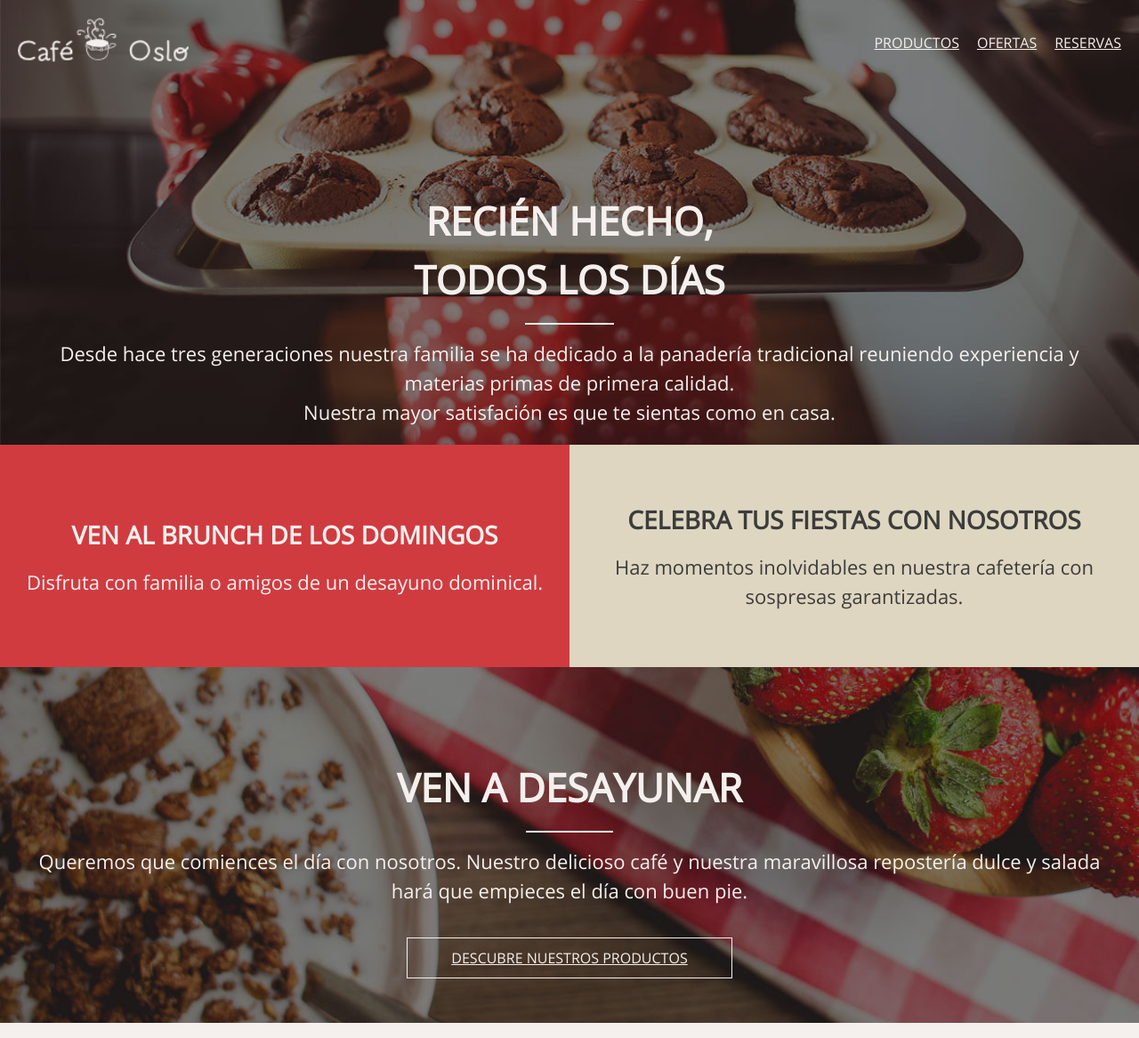
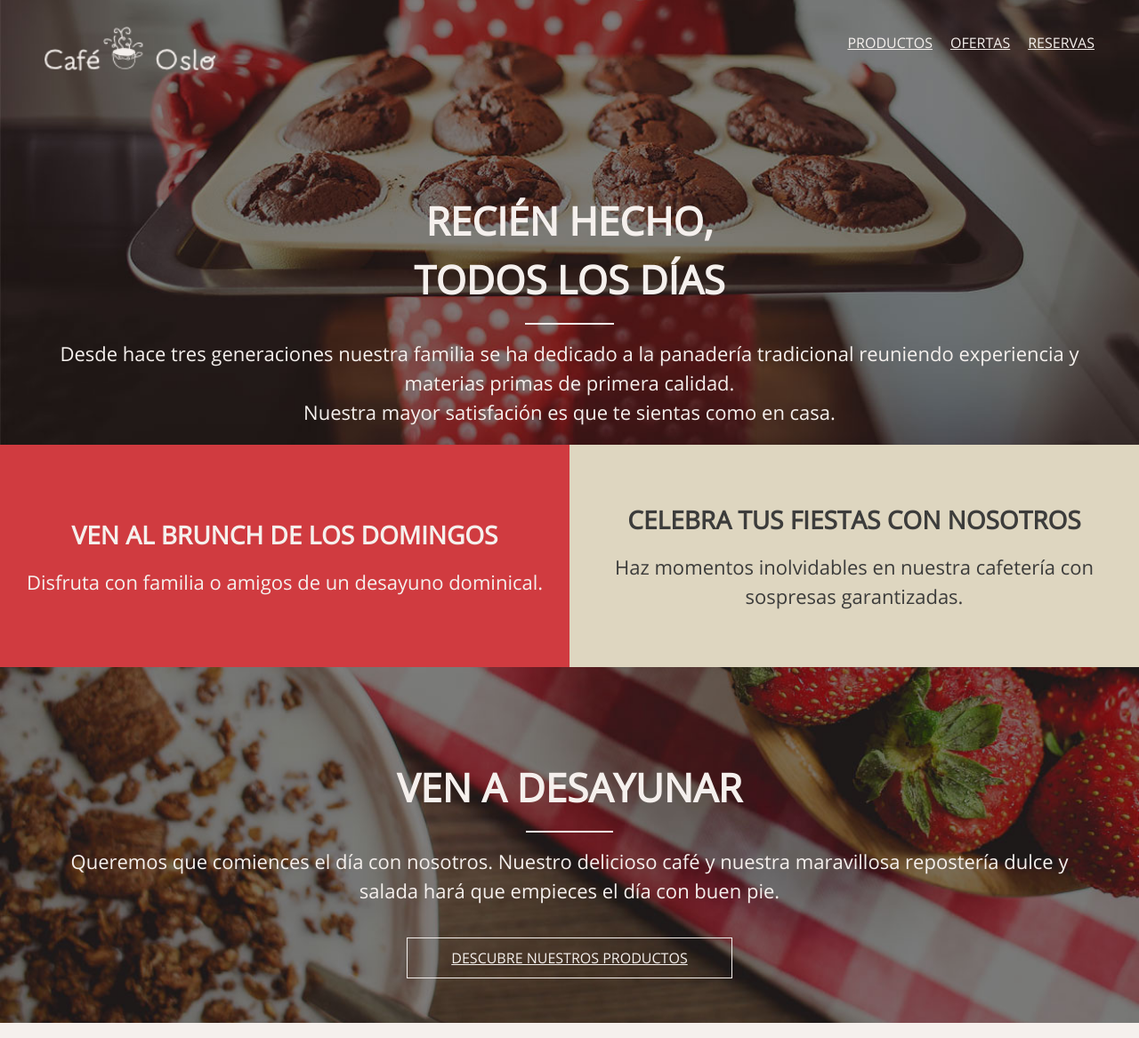
Before and after one commit to elialcodes/Oslo-cafe-demo, a plain HTML site: page index.html in a window 1280 px wide. Shown: the top 1167 px of the page at 89% size. Drawn offline with Linux system fonts and the light colour scheme.

Commit message:
paddings

```diff
--- a/index.html
+++ b/index.html
@@ -30,7 +30,7 @@
           TODOS LOS DÍAS
         </h1>
         <line></line>
-        <h3>
+        <h3 class="paragraph">
           Desde hace tres generaciones nuestra familia se ha dedicado a la panadería tradicional
           reuniendo experiencia y materias primas de primera calidad.
           <br />
@@ -51,7 +51,7 @@
     <div class="container3">
       <h1>VEN A DESAYUNAR</h1>
       <line></line>
-      <h3>
+      <h3 class="paragraph">
         Queremos que comiences el día con nosotros. Nuestro delicioso café y nuestra maravillosa
         repostería dulce y salada hará que empieces el día con buen pie.
       </h3>
--- a/main.css
+++ b/main.css
@@ -194,8 +194,8 @@ a {
   height: auto;
   width: 15%;
   position: absolute;
-  left: 20px;
-  top: 20px;
+  left: 50px;
+  top: 30px;
 }
 
 .navigation-desktop {
@@ -205,7 +205,7 @@ a {
   justify-content: flex-end;
   gap: 20px;
   position: absolute;
-  right: 20px;
+  right: 50px;
   top: 40px;
 }
 
@@ -249,6 +249,11 @@ a {
   border: 1px solid #f5f0ed;
   margin: 0% 46%;
 }
+
+.paragraph {
+  padding: 0 30px;
+}
+
 .container2 {
   display: flex;
   flex-direction: row;
```
